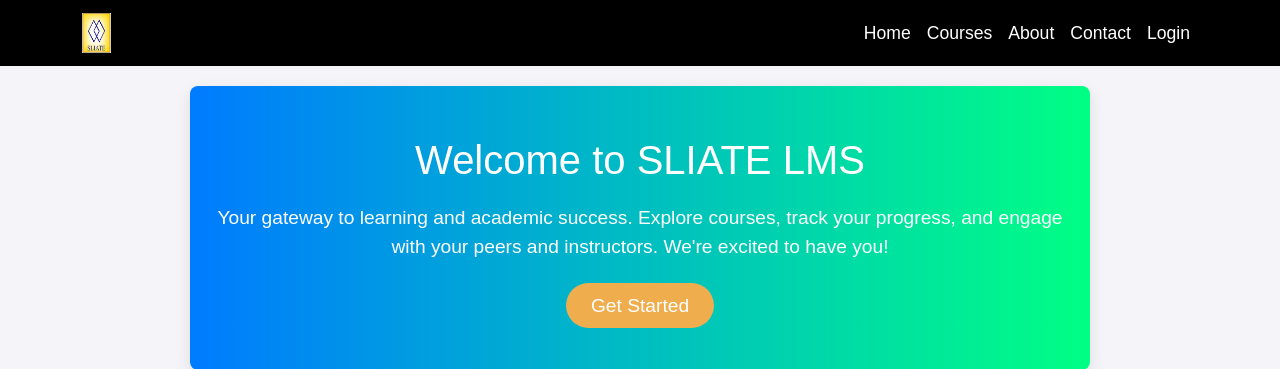
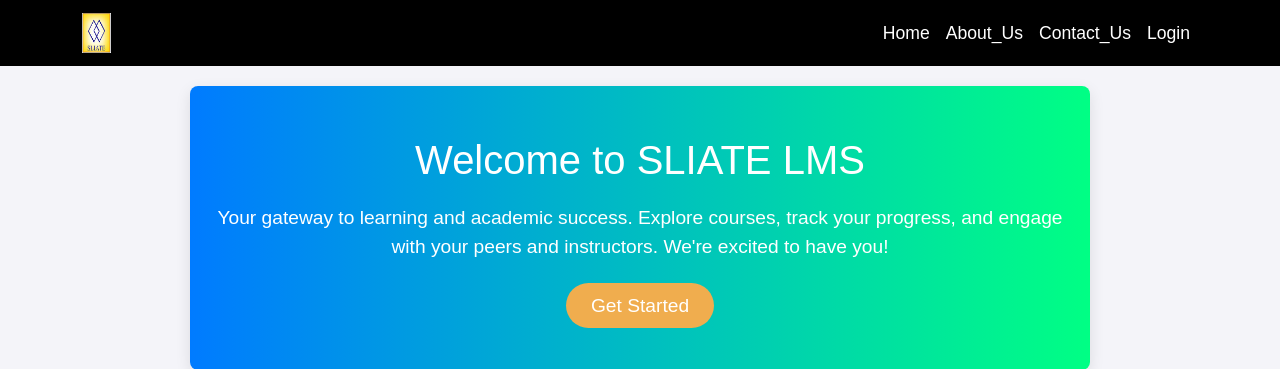
Before and after one commit to sheronne2003/learning_management_system, a PHP site: page / in a window 1280 px wide. Shown: the top 369 px of the page. Run offline with PHP 8.4, Linux system fonts and the light colour scheme.

Commit message:
edit nav_bar

```diff
--- a/Index.php
+++ b/Index.php
@@ -35,13 +35,10 @@
                         <a class="nav-link active" href="#">Home</a>
                     </li>
                     <li class="nav-item">
-                        <a class="nav-link" href="#">Courses</a>
+                        <a class="nav-link" href="./page/AboutUs.php">About_Us</a>
                     </li>
                     <li class="nav-item">
-                        <a class="nav-link" href="./page/AboutUs.php">About</a>
-                    </li>
-                    <li class="nav-item">
-                        <a class="nav-link" href="#">Contact</a>
+                        <a class="nav-link" href="#">Contact_Us</a>
                     </li>
                     <li class="nav-item">
                         <a class="nav-link" href="Login_Page.php">Login</a>
--- /dev/null
+++ b/ab.html
@@ -0,0 +1 @@
+sdfghjkl
```
